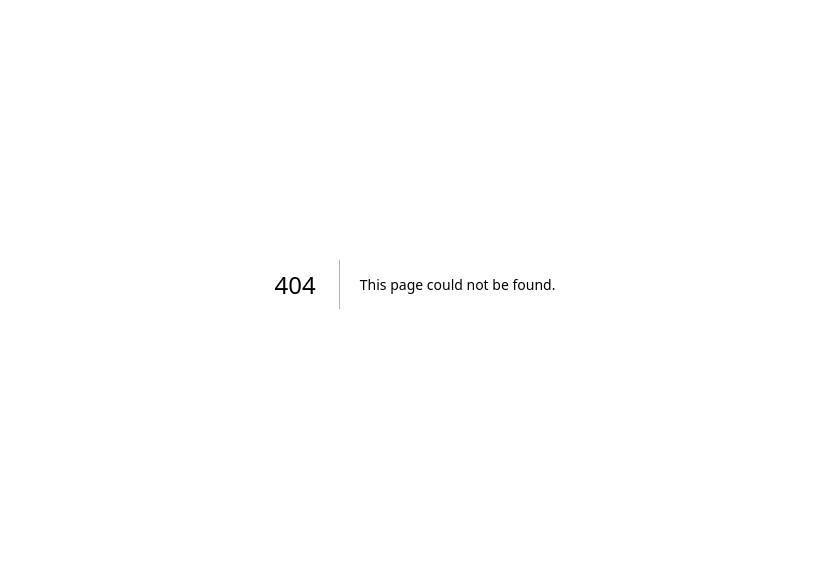
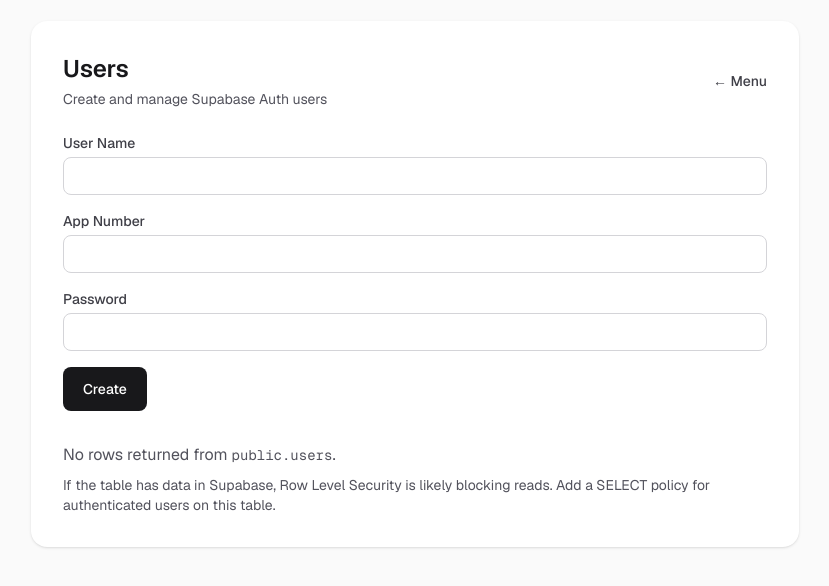
Before and after one commit to JohanSchultz/projek5, a Next.js app: page /users in a window 1280 px wide. Before the commit this address had no page. Shown: the part 116-702 px from the top of the page, without its empty margins (225-1054 px from the left). Built offline with nearby package versions, Linux system fonts and the light colour scheme; no server answers; the database is empty.

Commit message:
browse file

```diff
--- /dev/null
+++ b/app/api/users/create/route.js
@@ -0,0 +1,89 @@
+import { createAdminClient } from "@/lib/supabase/admin";
+import { createClient } from "@/lib/supabase/server";
+import { NextResponse } from "next/server";
+
+export async function POST(request) {
+  const supabase = await createClient();
+  const {
+    data: { user },
+  } = await supabase.auth.getUser();
+
+  if (!user) {
+    return NextResponse.json({ error: "Unauthorized" }, { status: 401 });
+  }
+
+  let body;
+  try {
+    body = await request.json();
+  } catch {
+    return NextResponse.json({ error: "Invalid request body." }, { status: 400 });
+  }
+
+  const userName = body.userName?.trim();
+  const password = body.password;
+  const appNumberValue = body.appNumber;
+
+  if (!userName) {
+    return NextResponse.json({ error: "User Name is required." }, { status: 400 });
+  }
+
+  if (appNumberValue === undefined || appNumberValue === null || appNumberValue === "") {
+    return NextResponse.json({ error: "App Number is required." }, { status: 400 });
+  }
+
+  const appNumber = Number(appNumberValue);
+
+  if (!Number.isInteger(appNumber)) {
+    return NextResponse.json(
+      { error: "App Number must be a whole number." },
+      { status: 400 }
+    );
+  }
+
+  if (!password) {
+    return NextResponse.json({ error: "Password is required." }, { status: 400 });
+  }
+
+  let admin;
+  try {
+    admin = createAdminClient();
+  } catch {
+    return NextResponse.json(
+      {
+        error:
+          "Server auth is not configured. Add SUPABASE_SERVICE_ROLE_KEY to .env.local.",
+      },
+      { status: 500 }
+    );
+  }
+
+  const { data, error } = await admin.auth.admin.createUser({
+    email: userName,
+    password,
+    email_confirm: true,
+  });
+
+  if (error) {
+    return NextResponse.json({ error: error.message }, { status: 400 });
+  }
+
+  const { error: piUserError } = await supabase.rpc("pi_user", {
+    p_email: userName,
+    p_app_number: appNumber,
+  });
+
+  if (piUserError) {
+    return NextResponse.json(
+      {
+        error: `User was created in auth, but saving app details failed: ${piUserError.message}`,
+      },
+      { status: 400 }
+    );
+  }
+
+  return NextResponse.json({
+    id: data.user.id,
+    email: data.user.email,
+    appNumber,
+  });
+}
--- /dev/null
+++ b/app/users/page.js
@@ -0,0 +1,74 @@
+import UsersCreateForm from "./users-create-form";
+import { createClient } from "@/lib/supabase/server";
+import Link from "next/link";
+import { Suspense } from "react";
+
+async function UsersList() {
+  const supabase = await createClient();
+  const { data, error } = await supabase.from("users").select("*");
+
+  if (error) {
+    return (
+      <div className="rounded-lg border border-red-200 bg-red-50 p-4 text-red-800">
+        <p className="font-medium">Could not load users</p>
+        <p className="mt-1 text-sm">{error.message}</p>
+      </div>
+    );
+  }
+
+  if (!data?.length) {
+    return (
+      <div className="space-y-2 text-zinc-600 dark:text-zinc-400">
+        <p>
+          No rows returned from <code className="text-sm">public.users</code>.
+        </p>
+        <p className="text-sm">
+          If the table has data in Supabase, Row Level Security is likely
+          blocking reads. Add a SELECT policy for authenticated users on this
+          table.
+        </p>
+      </div>
+    );
+  }
+
+  return (
+    <pre className="overflow-auto rounded-lg bg-zinc-100 p-4 text-sm text-zinc-900 dark:bg-zinc-900 dark:text-zinc-100">
+      {JSON.stringify(data, null, 2)}
+    </pre>
+  );
+}
+
+export default function UsersPage() {
+  return (
+    <div className="flex flex-1 flex-col items-center justify-center bg-zinc-50 px-6 py-16 font-sans dark:bg-black">
+      <main className="w-full max-w-3xl rounded-2xl bg-white p-8 shadow-sm dark:bg-zinc-950">
+        <div className="mb-6 flex items-center justify-between gap-4">
+          <div>
+            <h1 className="text-2xl font-semibold text-zinc-900 dark:text-zinc-50">
+              Users
+            </h1>
+            <p className="mt-1 text-sm text-zinc-600 dark:text-zinc-400">
+              Create and manage Supabase Auth users
+            </p>
+          </div>
+          <Link
+            href="/menu"
+            className="text-sm font-medium text-zinc-700 hover:text-zinc-900 dark:text-zinc-300 dark:hover:text-zinc-50"
+          >
+            ← Menu
+          </Link>
+        </div>
+
+        <UsersCreateForm />
+
+        <Suspense
+          fallback={
+            <p className="text-zinc-600 dark:text-zinc-400">Loading users...</p>
+          }
+        >
+          <UsersList />
+        </Suspense>
+      </main>
+    </div>
+  );
+}
--- /dev/null
+++ b/app/users/users-create-form.js
@@ -0,0 +1,133 @@
+"use client";
+
+import { useRouter } from "next/navigation";
+import { useState } from "react";
+
+const inputClassName =
+  "w-full rounded-lg border border-zinc-300 bg-white px-3 py-2 text-sm text-zinc-900 outline-none ring-zinc-400 focus:ring-2 dark:border-zinc-700 dark:bg-zinc-900 dark:text-zinc-50";
+
+export default function UsersCreateForm() {
+  const router = useRouter();
+  const [userName, setUserName] = useState("");
+  const [appNumber, setAppNumber] = useState("");
+  const [password, setPassword] = useState("");
+  const [error, setError] = useState(null);
+  const [message, setMessage] = useState(null);
+  const [creating, setCreating] = useState(false);
+
+  async function handleCreate(event) {
+    event.preventDefault();
+    setCreating(true);
+    setError(null);
+    setMessage(null);
+
+    try {
+      const response = await fetch("/api/users/create", {
+        method: "POST",
+        headers: { "Content-Type": "application/json" },
+        body: JSON.stringify({ userName, appNumber, password }),
+      });
+
+      const result = await response.json();
+
+      if (!response.ok) {
+        throw new Error(result.error ?? "Could not create the user.");
+      }
+
+      setUserName("");
+      setAppNumber("");
+      setPassword("");
+      setMessage(`User "${result.email}" created successfully.`);
+      router.refresh();
+    } catch (createError) {
+      setError(
+        createError instanceof Error
+          ? createError.message
+          : "Could not create the user."
+      );
+    } finally {
+      setCreating(false);
+    }
+  }
+
+  return (
+    <form onSubmit={handleCreate} className="mb-8 space-y-4">
+      <div>
+        <label
+          htmlFor="userName"
+          className="mb-1 block text-sm font-medium text-zinc-700 dark:text-zinc-300"
+        >
+          User Name
+        </label>
+        <input
+          id="userName"
+          name="userName"
+          type="text"
+          autoComplete="username"
+          required
+          value={userName}
+          onChange={(event) => setUserName(event.target.value)}
+          className={inputClassName}
+        />
+      </div>
+
+      <div>
+        <label
+          htmlFor="appNumber"
+          className="mb-1 block text-sm font-medium text-zinc-700 dark:text-zinc-300"
+        >
+          App Number
+        </label>
+        <input
+          id="appNumber"
+          name="appNumber"
+          type="number"
+          inputMode="numeric"
+          required
+          value={appNumber}
+          onChange={(event) => setAppNumber(event.target.value)}
+          className={inputClassName}
+        />
+      </div>
+
+      <div>
+        <label
+          htmlFor="password"
+          className="mb-1 block text-sm font-medium text-zinc-700 dark:text-zinc-300"
+        >
+          Password
+        </label>
+        <input
+          id="password"
+          name="password"
+          type="password"
+          autoComplete="new-password"
+          required
+          value={password}
+          onChange={(event) => setPassword(event.target.value)}
+          className={inputClassName}
+        />
+      </div>
+
+      <button
+        type="submit"
+        disabled={creating}
+        className="inline-flex h-11 items-center justify-center rounded-lg bg-zinc-900 px-5 text-sm font-medium text-white transition-colors hover:bg-zinc-700 disabled:cursor-not-allowed disabled:opacity-60 dark:bg-zinc-100 dark:text-zinc-900 dark:hover:bg-zinc-300"
+      >
+        {creating ? "Creating..." : "Create"}
+      </button>
+
+      {message ? (
+        <p className="rounded-lg border border-green-200 bg-green-50 px-3 py-2 text-sm text-green-800">
+          {message}
+        </p>
+      ) : null}
+
+      {error ? (
+        <p className="rounded-lg border border-red-200 bg-red-50 px-3 py-2 text-sm text-red-800">
+          {error}
+        </p>
+      ) : null}
+    </form>
+  );
+}
--- a/components/menu-tree.js
+++ b/components/menu-tree.js
@@ -10,6 +10,7 @@ const MENU_TREE = [
     children: [
       { id: "buildings", label: "Buildings" },
       { id: "technicians", label: "Technicians", href: "/technicians" },
+      { id: "users", label: "Users", href: "/users" },
     ],
   },
   {
```
